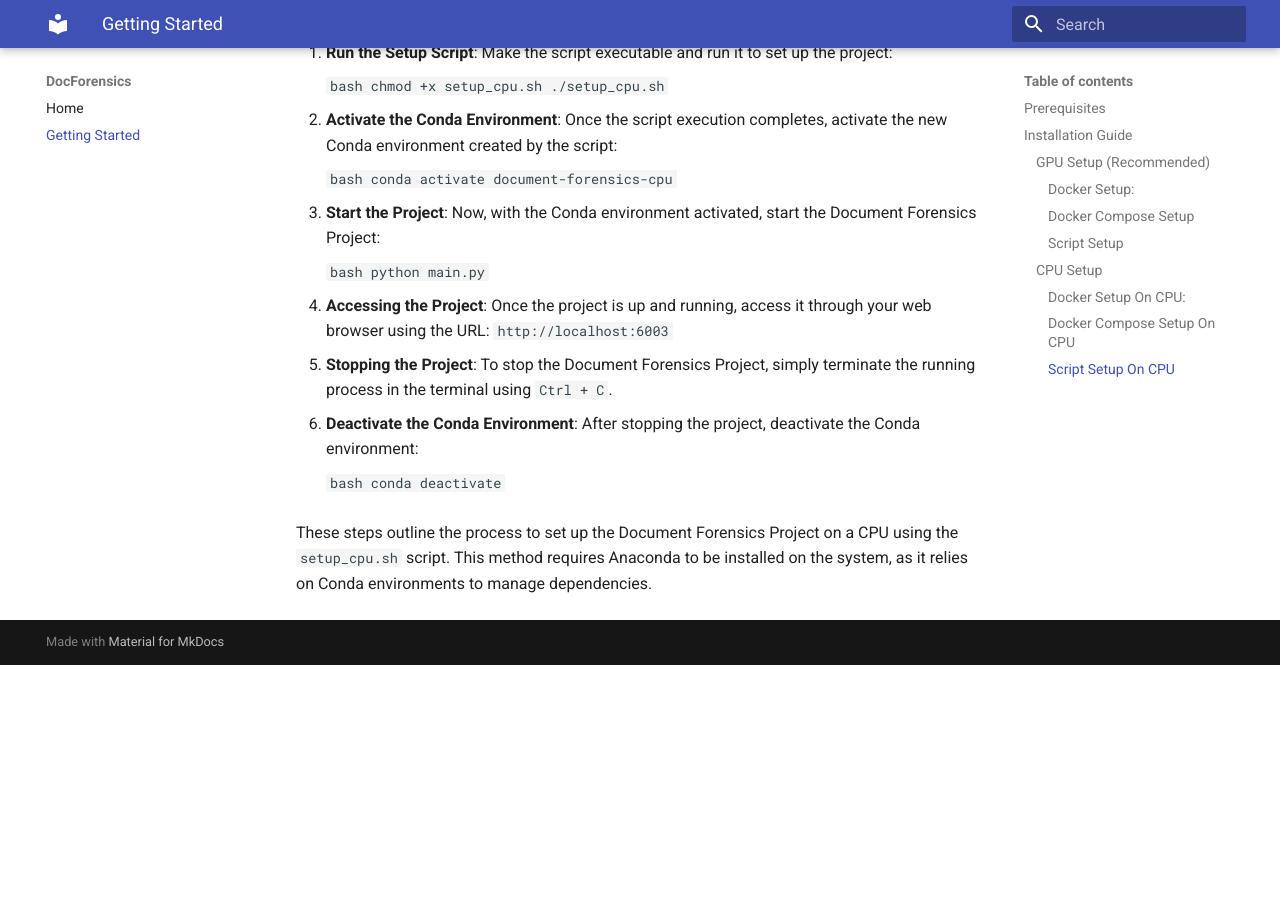
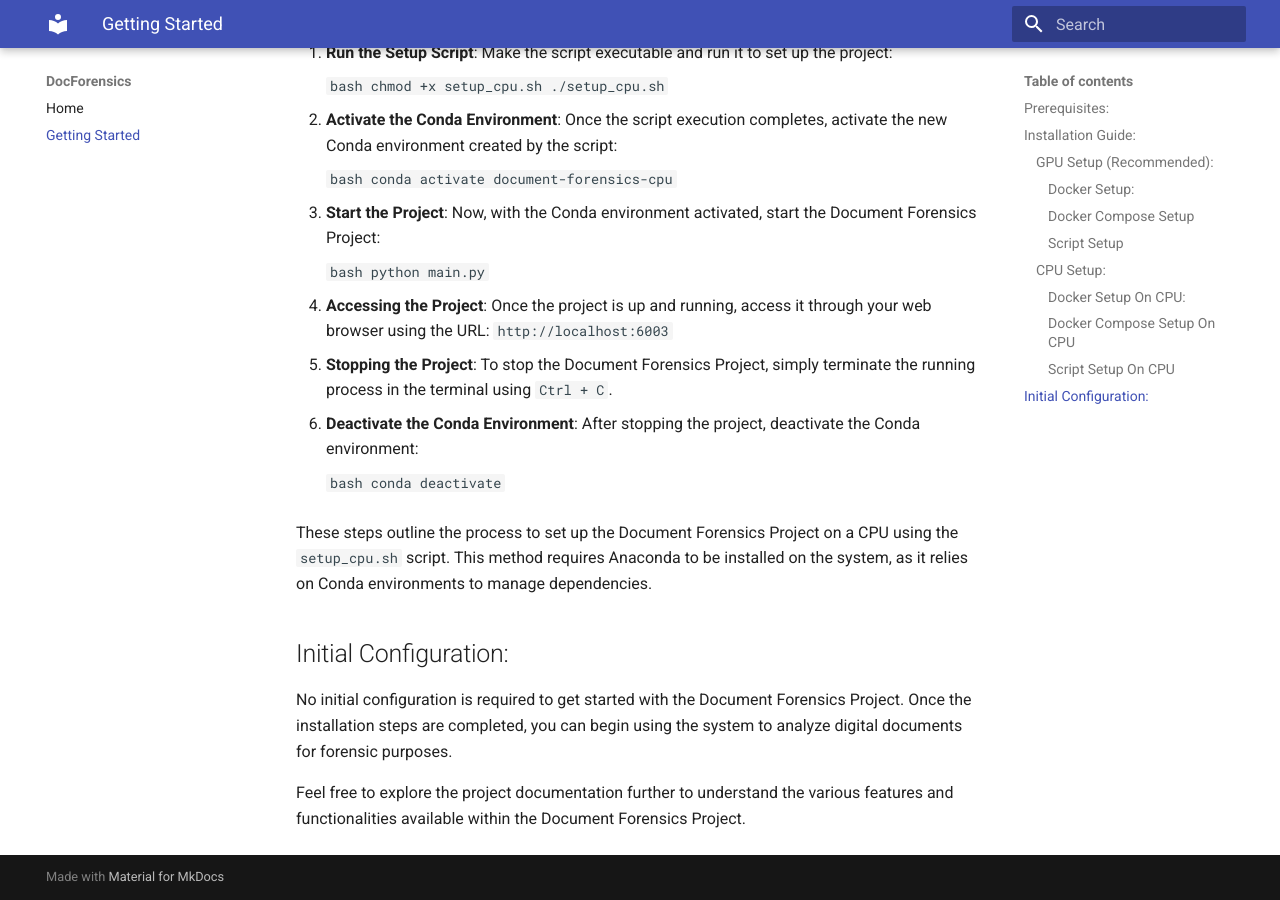
Before and after one commit to Nivratti/DocForensics_documentation, an MkDocs documentation site: the page built from docs/getting_started.md, in a window 1280 px wide and 900 px high, scrolled down 5581 px. Built offline with MkDocs 1.6.1 and Material for MkDocs 9.7.7, drawn with Linux system fonts in a browser that asks for light colours; before the commit the page ends 6246 px from its top, so only the background shows below that; some of the changed text lies outside the part shown.

Commit message:
update getting started

````diff
--- a/docs/getting_started.md
+++ b/docs/getting_started.md
@@ -2,7 +2,7 @@
 
 This page will guide you through the initial setup and installation process to get the Document Forensics Project up and running on your machine.
 
-## Prerequisites
+## Prerequisites:
 
 Before proceeding with the installation, ensure you have the following prerequisites met on your machine:
 
@@ -29,7 +29,7 @@ Before proceeding with the installation, ensure you have the following prerequis
 Ensure that your machine meets the above specifications to ensure smooth operation of the Document Forensics Project.
 
 
-## Installation Guide
+## Installation Guide:
 
 This guide provides detailed instructions on how to set up the Document Forensics Project on your machine. You can choose to set up the project on a CPU or a GPU, though a GPU setup is recommended due to its advantages in speeding up predictions.
 
@@ -41,7 +41,7 @@ This guide provides detailed instructions on how to set up the Document Forensic
    cd DocForensics_Mauritius_Inference
    ```
 
-### GPU Setup (Recommended)
+### GPU Setup (Recommended):
 
 There are three distinct methods available for setting up the project on a GPU: Docker, Docker Compose, and using the `setup.sh` script. You can opt for any of these methods depending on your preferences or the specifics of your environment setup.
 
@@ -148,7 +148,7 @@ These steps outline the process to set up the Document Forensics Project on a GP
 In this section, a step-by-step procedure is provided to set up the Document Forensics Project on a GPU using the `setup.sh` script. It includes making the script executable, running it, activating the newly created Conda environment, starting the project, and how to access, stop, and deactivate the environment post usage.
 
 
-### CPU Setup
+### CPU Setup:
 
 There are three distinct methods available for setting up the project on a CPU: Docker, Docker Compose, and using the `setup_cpu.sh` script. You can opt for any of these methods depending on your preferences or the specifics of your environment setup.
 
@@ -255,3 +255,10 @@ The `setup_cpu.sh` script is a straightforward method to set up the Document For
     ```
 
 These steps outline the process to set up the Document Forensics Project on a CPU using the `setup_cpu.sh` script. This method requires Anaconda to be installed on the system, as it relies on Conda environments to manage dependencies.
+
+
+## Initial Configuration:
+
+No initial configuration is required to get started with the Document Forensics Project. Once the installation steps are completed, you can begin using the system to analyze digital documents for forensic purposes.
+
+Feel free to explore the project documentation further to understand the various features and functionalities available within the Document Forensics Project.
````
